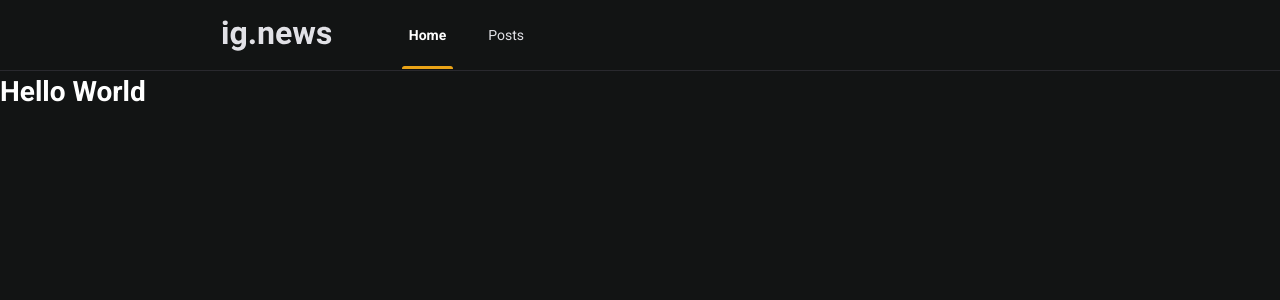
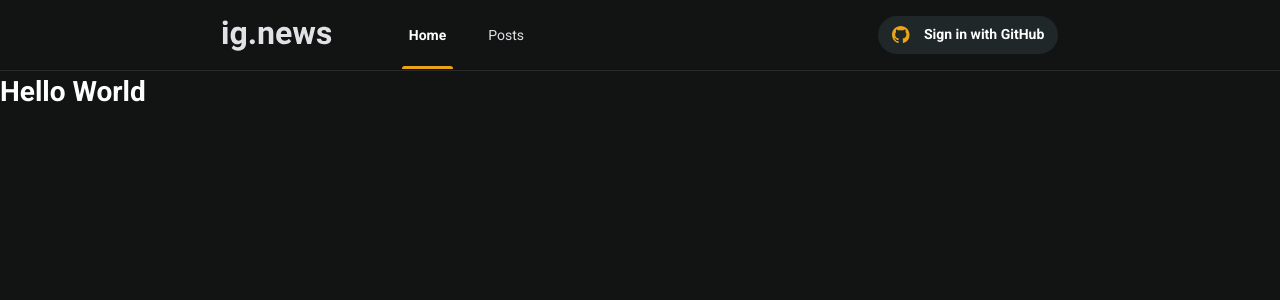
Before and after one commit to geekwolverine/ignite-reactjs-ig-news, a Next.js app: page / in a window 1280 px wide. Shown: the top 300 px of the page. Built offline with nearby package versions, Linux system fonts and the light colour scheme.

Commit message:
:sparkles: feat: create AuthButton component

```diff
--- a/package.json
+++ b/package.json
@@ -16,6 +16,7 @@
     "next": "10.0.9",
     "react": "17.0.2",
     "react-dom": "17.0.2",
+    "react-icons": "^4.2.0",
     "styled-components": "^5.2.1"
   },
   "devDependencies": {
--- /dev/null
+++ b/src/components/AuthButton/index.tsx
@@ -0,0 +1,23 @@
+import { useState } from 'react';
+
+import { useTheme } from 'styled-components';
+import { GoMarkGithub, GoX } from 'react-icons/go';
+
+import * as S from './styles';
+
+export const AuthButton = () => {
+  const theme = useTheme();
+
+  const [isLoggedIn] = useState(false);
+
+  const githubIconColor = theme.colors[isLoggedIn ? 'green' : 'yellow'];
+
+  return (
+    <S.Container type="button">
+      <GoMarkGithub color={githubIconColor} size="1.25rem" />
+      <span>Sign in with GitHub</span>
+
+      {isLoggedIn && <GoX color={theme.colors.detailLight} size="1.25rem" />}
+    </S.Container>
+  );
+};
--- /dev/null
+++ b/src/components/AuthButton/styles.ts
@@ -0,0 +1,26 @@
+import styled, { css } from 'styled-components';
+
+export const Container = styled.button`
+  ${({ theme }) => css`
+    display: flex;
+    justify-content: space-between;
+    align-items: center;
+    gap: 1rem;
+    padding: 0.75rem 1rem;
+    background: ${theme.colors.shape};
+    color: ${theme.colors.titles};
+    border-radius: 1000px;
+    font-weight: bold;
+    line-height: 1.25rem;
+    vertical-align: middle;
+    transition: 180ms 80ms ease-in-out;
+
+    :hover {
+      filter: brightness(1.2);
+    }
+
+    :active {
+      filter: brightness(0.8);
+    }
+  `}
+`;
--- a/src/components/Header/index.tsx
+++ b/src/components/Header/index.tsx
@@ -1,3 +1,4 @@
+import { AuthButton } from '../AuthButton';
 import * as S from './styles';
 
 export const Header = () => (
@@ -13,6 +14,8 @@ export const Header = () => (
           Posts
         </S.NavLink>
       </nav>
+
+      <AuthButton />
     </header>
   </S.Container>
 );
--- a/src/components/Header/styles.ts
+++ b/src/components/Header/styles.ts
@@ -17,6 +17,10 @@ export const Container = styled.div`
       > nav {
         margin-left: 5rem;
         height: 100%;
+      }
+
+      > button {
+        margin-left: auto;
       }
     }
   `}
--- a/src/components/index.ts
+++ b/src/components/index.ts
@@ -1,2 +1,3 @@
+export { AuthButton } from './AuthButton';
 export { Header } from './Header';
 export { MetaTags } from './MetaTags';
--- a/src/styles/_global.ts
+++ b/src/styles/_global.ts
@@ -68,6 +68,8 @@ export default createGlobalStyle`
 
     button {
       cursor: pointer;
+      border: 0;
+      background: none;
     }
 
     ul {
--- a/src/styles/_theme/index.ts
+++ b/src/styles/_theme/index.ts
@@ -5,6 +5,7 @@ export default {
     green: '#04D361',
     titles: '#FFFFFF',
     text: '#E1E1E6',
+    detailLight: '#737380',
     detail: '#29292e',
     shape: '#1F2729',
     background: '#121414',
```
Also changed, not shown: 1 other file (tests, documents, lock files or other folders).
